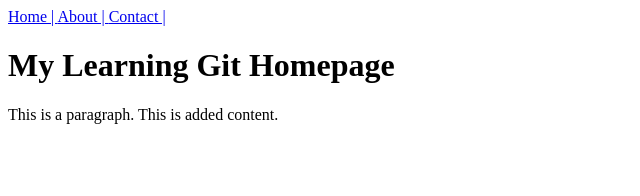
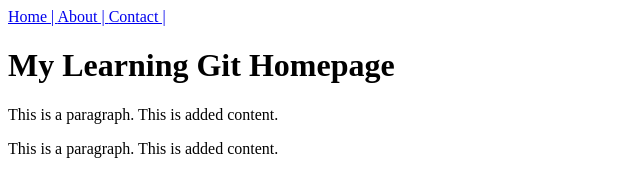
Before and after one commit to gassa097/LearningGit, a plain HTML site: page Homepage.html in a window 1280 px wide. Shown: the whole page, without its empty margins (0-640 px from the left). Drawn offline with Linux system fonts and the light colour scheme.

Commit message:
Add new paragrapg

```diff
--- a/Homepage.html
+++ b/Homepage.html
@@ -9,5 +9,6 @@
 
     <h1>My Learning Git Homepage</h1>
     <p>This is a paragraph. This is added content.</p>
+    <p>This is a paragraph. This is added content.</p>
   </body>
 </html>
```
